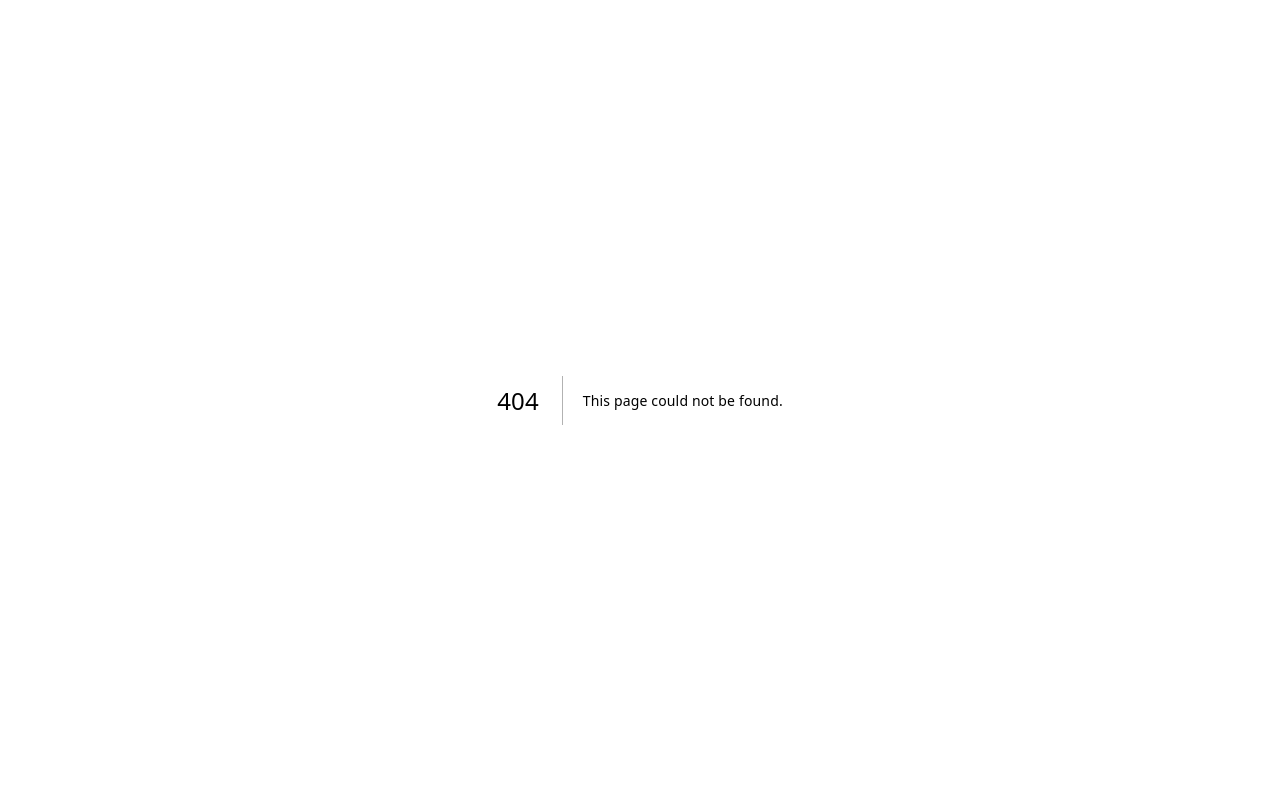
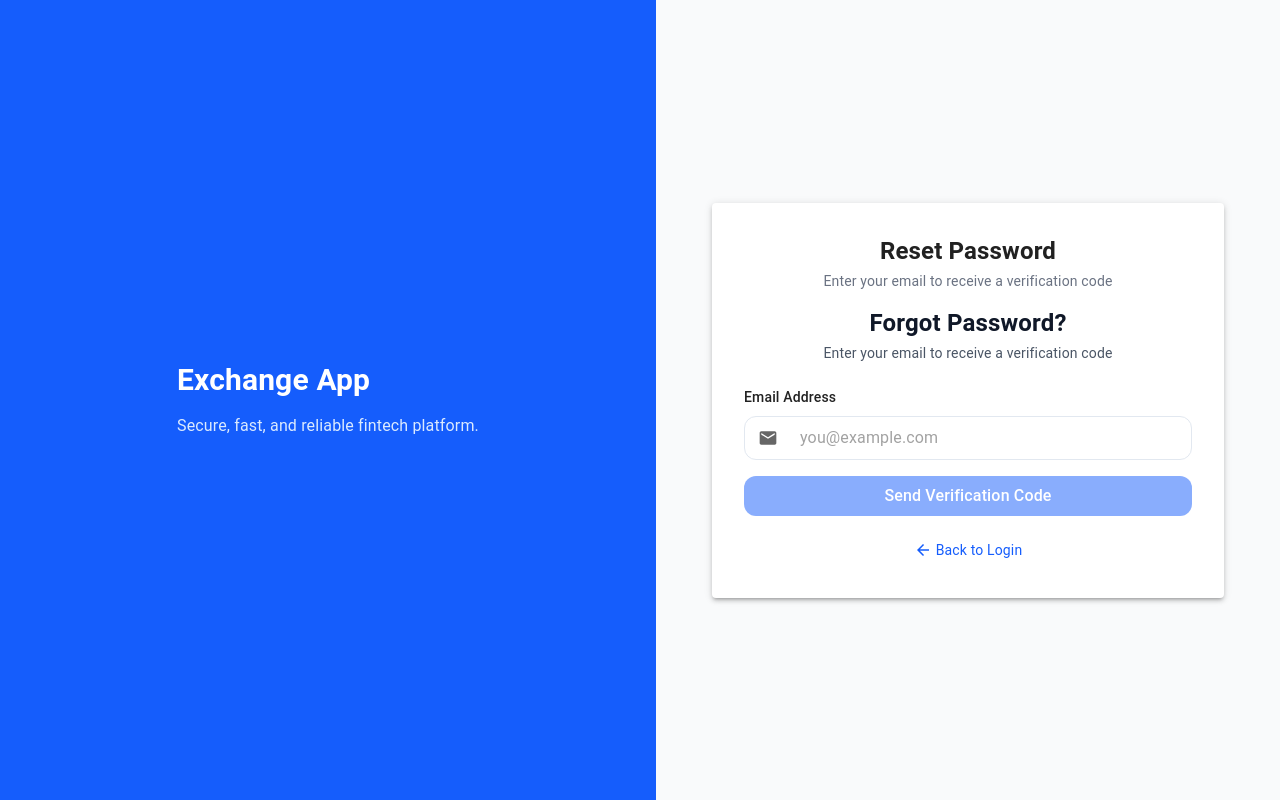
Before and after one commit to Achiever667/exchange-app, a Next.js app: page /auth/forgot-password in a window 1280 px wide. Before the commit this address had no page. Built offline with nearby package versions, Linux system fonts and the light colour scheme; no server answers; what @mui/material-nextjs would draw is missing.

Commit message:
feat: reset password component

```diff
--- /dev/null
+++ b/app/auth/forgot-password/page.tsx
@@ -0,0 +1,49 @@
+"use client";
+
+import { useState } from "react";
+import { useRouter } from "next/navigation";
+import { AuthLayout } from "@/components/layout/AuthLayout";
+import { ForgotPasswordForm } from "@/features/auth/components/ForgotPasswordForm";
+import { ResetPasswordForm } from "@/features/auth/components/ResetPasswordForm";
+
+type ForgotPasswordStep = "request" | "reset";
+
+export default function ForgotPasswordPage() {
+  const router = useRouter();
+  const [step, setStep] = useState<ForgotPasswordStep>("request");
+  const [email, setEmail] = useState("");
+
+  const handleRequestSuccess = (enteredEmail: string) => {
+    setEmail(enteredEmail);
+    setStep("reset");
+  };
+
+  const handleResetSuccess = () => {
+    router.push("/auth/login");
+  };
+
+  const handleBack = () => {
+    setStep("request");
+  };
+
+  return (
+    <AuthLayout
+      title={step === "request" ? "Reset Password" : "Verify Your Email"}
+      subtitle={
+        step === "request"
+          ? "Enter your email to receive a verification code"
+          : "Enter the code sent to your email"
+      }
+    >
+      {step === "request" ? (
+        <ForgotPasswordForm onSuccess={handleRequestSuccess} />
+      ) : (
+        <ResetPasswordForm
+          email={email}
+          onBack={handleBack}
+          onSuccess={handleResetSuccess}
+        />
+      )}
+    </AuthLayout>
+  );
+}
--- /dev/null
+++ b/app/auth/reset-password/page.tsx
@@ -0,0 +1,48 @@
+"use client";
+
+import { useSearchParams } from "next/navigation";
+import { useEffect, useState } from "react";
+import { useRouter } from "next/navigation";
+import { AuthLayout } from "@/components/layout/AuthLayout";
+import { ResetPasswordForm } from "@/features/auth/components/ResetPasswordForm";
+
+export default function ResetPasswordPage() {
+  const searchParams = useSearchParams();
+  const router = useRouter();
+  const [email, setEmail] = useState("");
+
+  useEffect(() => {
+    const emailParam = searchParams.get("email");
+    if (emailParam) {
+      setEmail(emailParam);
+    } else {
+      // Redirect to forgot-password if no email provided
+      router.push("/auth/forgot-password");
+    }
+  }, [searchParams, router]);
+
+  const handleBack = () => {
+    router.push("/auth/forgot-password");
+  };
+
+  const handleSuccess = () => {
+    router.push("/auth/login");
+  };
+
+  if (!email) {
+    return null; // Or a loading skeleton
+  }
+
+  return (
+    <AuthLayout
+      title="Reset Your Password"
+      subtitle="Enter the verification code sent to your email"
+    >
+      <ResetPasswordForm
+        email={email}
+        onBack={handleBack}
+        onSuccess={handleSuccess}
+      />
+    </AuthLayout>
+  );
+}
--- a/src/features/auth/components/LoginForm.tsx
+++ b/src/features/auth/components/LoginForm.tsx
@@ -91,16 +91,21 @@ export function LoginForm({
         <UiFieldError className="justify-center">{errors.root.message}</UiFieldError>
       )}
 
-      <UiButton type="submit" disabled={isLoading || !isValid} fullWidth>
+<UiButton type="submit" disabled={isLoading || !isValid} fullWidth>
         {isLoading ? "Logging in..." : "Login"}
       </UiButton>
 
-      <p className="text-center text-sm text-gray-600">
-        Don't have an account?{" "}
-        <Link href="/auth/register" className="text-blue-600 hover:underline font-medium">
-          Sign up
+      <div className="flex justify-between text-sm">
+        <p className="text-gray-600">
+          Don't have an account?{" "}
+          <Link href="/auth/register" className="text-blue-600 hover:underline font-medium">
+            Sign up
+          </Link>
+        </p>
+        <Link href="/auth/forgot-password" className="text-blue-600 hover:underline font-medium">
+          Forgot Password?
         </Link>
-      </p>
+      </div>
     </form>
   );
 }
--- a/src/features/auth/index.ts
+++ b/src/features/auth/index.ts
@@ -1,5 +1,7 @@
 export { LoginForm } from './components/LoginForm';
 export { RegistrationForm } from './components/RegistrationForm';
+export { ForgotPasswordForm } from './components/ForgotPasswordForm';
+export { ResetPasswordForm } from './components/ResetPasswordForm';
 export * from './hooks/useAuth';
 export * from './store';
 export * from './api/authApi';
```
